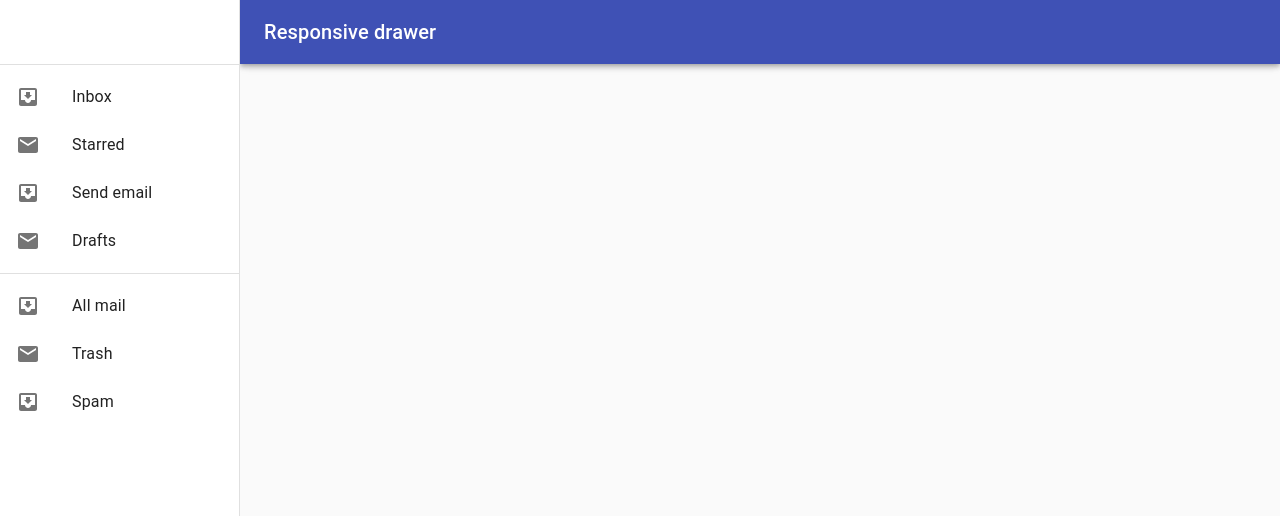
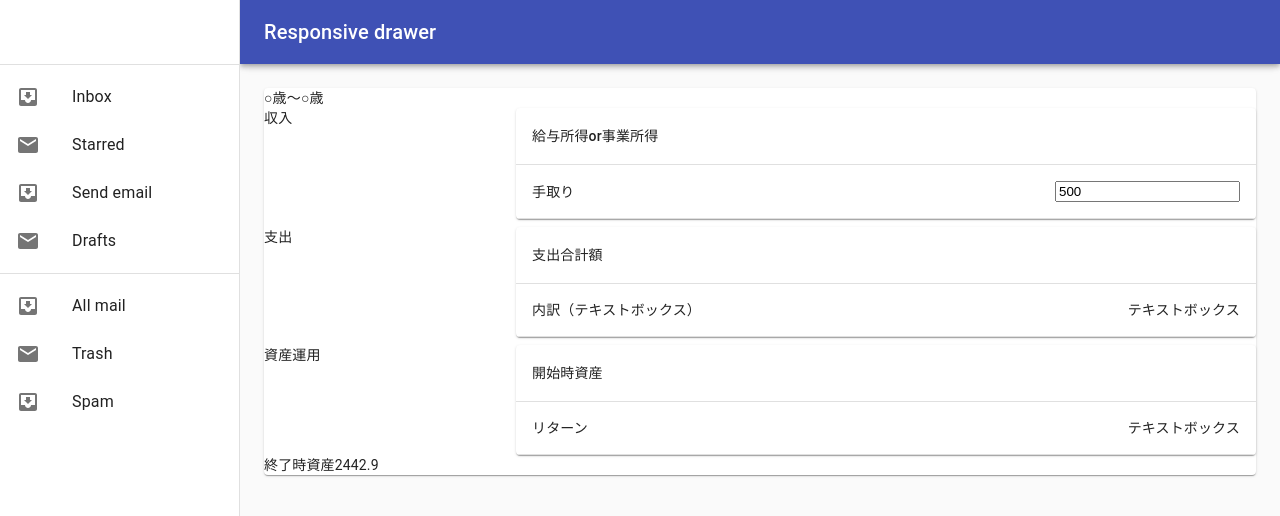
Before and after one commit to somurieengieer/fire-simulator, a React (Create React App) app: page /fire in a window 1280 px wide. Shown: the top 516 px of the page. Built offline with nearby package versions, Linux system fonts and the light colour scheme.

Commit message:
FIRE画面を追加。終了時資産の計算を実装

```diff
--- a/src/App.tsx
+++ b/src/App.tsx
@@ -4,13 +4,17 @@ import {CompoundInterestPage} from "./layout/organism/CompoundInterestPage";
 import {Route, Switch} from "react-router";
 import {myUrl} from "./layout/Urls";
 import ResponsiveDrawer from "./layout/molecules/DrawerMenu";
+import {FirePage} from "./layout/organism/FirePage";
 
 function App() {
   return (
     <ResponsiveDrawer>
       <Switch>
-        <Route exact path={myUrl.topPage}>
+        <Route exact path={myUrl.top}>
           <CompoundInterestPage />
+        </Route>
+        <Route exact path={myUrl.fire}>
+          <FirePage />
         </Route>
       </Switch>
     </ResponsiveDrawer>
--- /dev/null
+++ b/src/features/Utils.ts
@@ -0,0 +1,5 @@
+// 汎用的処理
+
+export function numberFixed(value: number): string {
+  return value.toFixed(1)
+}
--- a/src/features/compoundInterest/compoundInterest.ts
+++ b/src/features/compoundInterest/compoundInterest.ts
@@ -1,8 +1,8 @@
 // 複利の計算
 
 export interface CompoundInterestProps {
-  presentAmount?: number,
-  reserveAmount: number,
+  presentAmount?: number, //開始時資産
+  reserveAmount: number, // 毎年加算する金額
   reserveYears: number,
   annualInterest: number, // 5%の場合5が入る
 }
--- a/src/layout/Urls.tsx
+++ b/src/layout/Urls.tsx
@@ -1,5 +1,5 @@
 export const myUrl = {
-  topPage: '/',
+  top: '/',
 
   fukuri: '/fukuri',
   fire: '/fire',
--- a/src/layout/molecules/DrawerMenu.tsx
+++ b/src/layout/molecules/DrawerMenu.tsx
@@ -47,7 +47,7 @@ const useStyles = makeStyles((theme: Theme) =>
       width: drawerWidth,
     },
     content: {
-      // flexGrow: 1,
+      flexGrow: 1,
       padding: theme.spacing(3),
     },
   }),
--- /dev/null
+++ b/src/layout/molecules/Phase.tsx
@@ -0,0 +1,171 @@
+import React, {useEffect, useState} from 'react';
+import {Grid, Paper, Table, TableBody, TableCell, TableContainer, TableHead, TableRow} from "@material-ui/core";
+import {calcCompoundInterestResult} from "../../features/compoundInterest/compoundInterest";
+import {makeStyles} from "@material-ui/core/styles";
+import {numberFixed} from "../../features/Utils";
+
+const useStyles = makeStyles({
+  table: {
+    // width: 650,
+  },
+});
+
+interface PhaseData {
+  income: number, // 収入
+  expense: number, // 支出
+  assetAtStart: number, // 開始時資産
+  annualInterest: number, // 年利
+  assetAtEnd: number, // 終了時資産
+  operationPeriod: number, // 運用期間（年数）
+}
+
+interface PhaseProps {
+  operationPeriod: number, // 運用期間（年数）
+}
+
+// 複利計算ページ
+export function Phase({operationPeriod}: PhaseProps) {
+
+  const classes = useStyles();
+
+  const [data, setData] = useState<PhaseData>(
+    { income: 500,
+      expense: 400,
+      assetAtStart: 600,
+      annualInterest: 3,
+      assetAtEnd: 0,
+      operationPeriod: 13,
+    }
+  )
+
+  const update = (key: string, updatedValue: any): void => {
+
+    const newData = Object.assign({}, data)
+    // @ts-ignore
+    newData[key] = updatedValue
+    console.log('newData: ',newData)
+    console.log('same? : ',Object.is(data, newData))
+
+    setData(newData)
+
+    // data.assetAtEnd=2222
+    // setData(data)
+  }
+
+  const calcAssetAtEnd = (): number => {
+    const profitByYear = data.income - data.expense
+    return calcCompoundInterestResult({
+      presentAmount: data.assetAtStart,
+      reserveAmount: profitByYear,
+      reserveYears: data.operationPeriod,
+      annualInterest: data.annualInterest,
+    }).result.slice(-1)[0].amount
+  }
+
+  const calc = () => {
+    // assetAtEndの更新
+    const assetAtEnd = calcAssetAtEnd()
+    update('assetAtEnd', assetAtEnd)
+  }
+
+  useEffect(() => {
+    console.log(data)
+    console.log('calcAssetAtEnd()', calcAssetAtEnd())
+    if (data.assetAtEnd !== calcAssetAtEnd()) {
+      calc()
+    }
+  }, [data])
+
+  return (
+    <>
+        <Grid container spacing={2}>
+          <Grid item xs={3} >
+            収入
+          </Grid>
+          <Grid item xs={9}>
+            <TableContainer component={Paper}>
+              <Table className={classes.table} aria-label="simple table">
+                <TableHead>
+                  <TableRow>
+                    <TableCell colSpan={2}>給与所得or事業所得</TableCell>
+                  </TableRow>
+                </TableHead>
+                <TableBody>
+                  {/*{rows.map((row) => (*/}
+                    <TableRow key={'test'}>
+                      <TableCell component="th" scope="row">
+                        手取り
+                      </TableCell>
+                      <TableCell align="right">
+                        <input value={data.income}
+                               onChange={v => update('income', v)}
+                        />
+                      </TableCell>
+                    </TableRow>
+                  {/*))}*/}
+                </TableBody>
+              </Table>
+            </TableContainer>
+          </Grid>
+        </Grid>
+
+        <Grid container spacing={2}>
+          <Grid item xs={3}>
+            支出
+          </Grid>
+          <Grid item xs={9}>
+            <TableContainer component={Paper}>
+              <Table className={classes.table} aria-label="simple table">
+                <TableHead>
+                  <TableRow>
+                    <TableCell colSpan={2}>支出合計額</TableCell>
+                  </TableRow>
+                </TableHead>
+                <TableBody>
+                  {/*{rows.map((row) => (*/}
+                  <TableRow key={'test'}>
+                    <TableCell component="th" scope="row">
+                      内訳（テキストボックス）
+                    </TableCell>
+                    <TableCell align="right">テキストボックス</TableCell>
+                  </TableRow>
+                  {/*))}*/}
+                </TableBody>
+              </Table>
+            </TableContainer>
+          </Grid>
+        </Grid>
+
+        <Grid container spacing={2}>
+          <Grid item xs={3}>
+            資産運用
+          </Grid>
+          <Grid item xs={9}>
+            <TableContainer component={Paper}>
+              <Table className={classes.table} aria-label="simple table">
+                <TableHead>
+                  <TableRow>
+                    <TableCell colSpan={2}>開始時資産</TableCell>
+                  </TableRow>
+                </TableHead>
+                <TableBody>
+                  {/*{rows.map((row) => (*/}
+                  <TableRow key={'test'}>
+                    <TableCell component="th" scope="row">
+                      リターン
+                    </TableCell>
+                    <TableCell align="right">テキストボックス</TableCell>
+                  </TableRow>
+                  {/*))}*/}
+                </TableBody>
+              </Table>
+            </TableContainer>
+          </Grid>
+        </Grid>
+      <Grid>
+        終了時資産
+        {numberFixed(data.assetAtEnd)}
+      </Grid>
+    </>
+  );
+}
--- /dev/null
+++ b/src/layout/organism/FirePage.tsx
@@ -0,0 +1,41 @@
+import React, {useState} from 'react';
+import {Paper} from "@material-ui/core";
+import {
+  calcCompoundInterestResult,
+  CompoundInterestProps,
+  CompoundInterestResult
+} from "../../features/compoundInterest/compoundInterest";
+import {makeStyles} from "@material-ui/core/styles";
+import {Phase} from "../molecules/Phase";
+
+const useStyles = makeStyles({
+  table: {
+    // width: 650,
+  },
+});
+
+// 複利計算ページ
+export function FirePage() {
+
+  const classes = useStyles();
+
+  const [interestProps, setInterestProps] = useState<CompoundInterestProps>(
+    {presentAmount: 100, reserveAmount: 10, reserveYears: 10, annualInterest: 3}
+  )
+  const [compoundInterestResult, setCompoundInterestResult]  = useState<CompoundInterestResult | null>(null)
+
+  const calc = () => {
+    console.log('interestProps', interestProps)
+    setCompoundInterestResult(calcCompoundInterestResult(interestProps))
+    console.log(calcCompoundInterestResult(interestProps))
+  }
+
+  return (
+    <>
+      <Paper>
+        <div>○歳〜○歳</div>
+        <Phase operationPeriod={12}/>
+      </Paper>
+    </>
+  );
+}
```
Also changed, not shown: src/features/finance/income.ts (added, +81 -0 lines).
